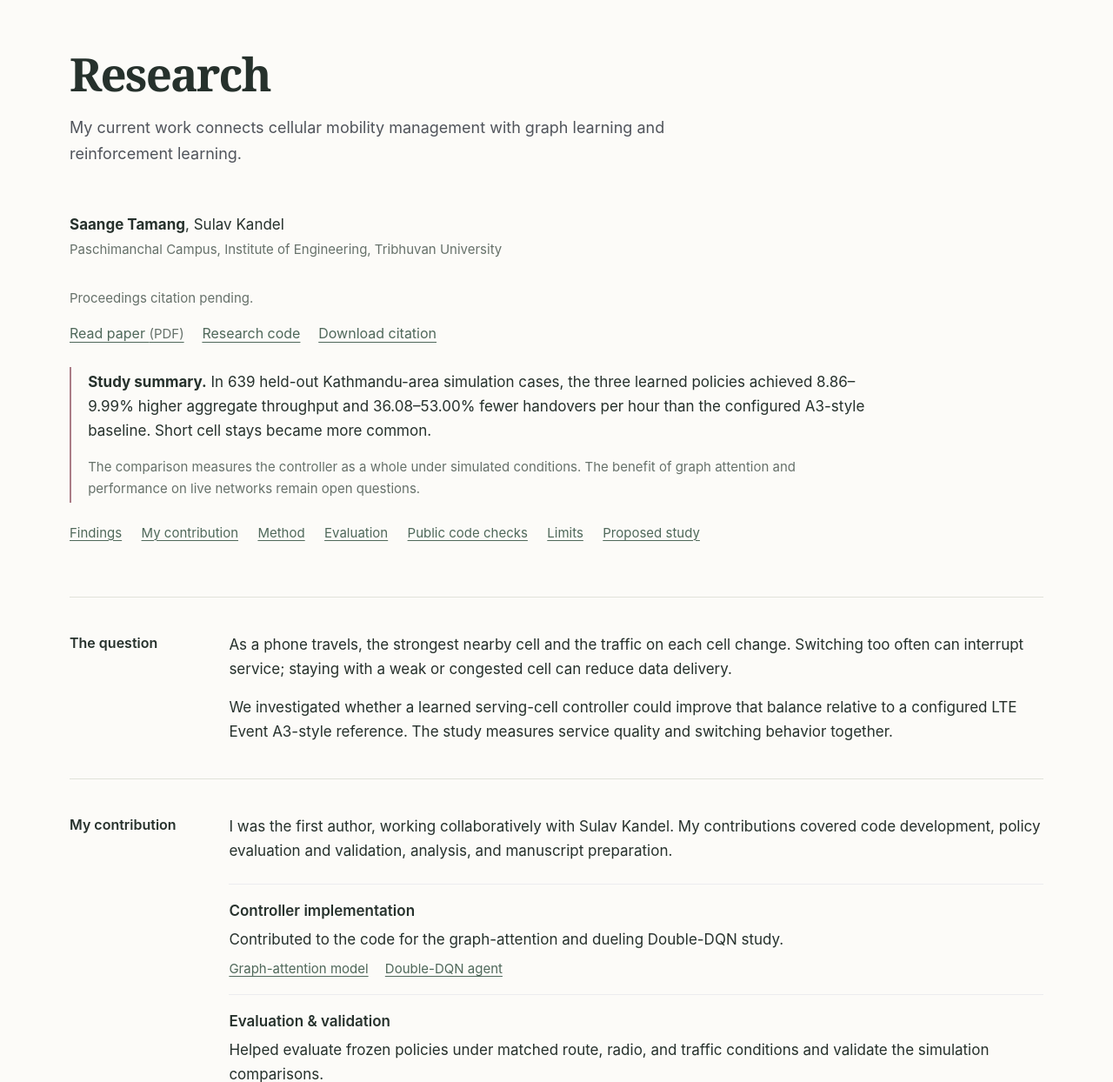
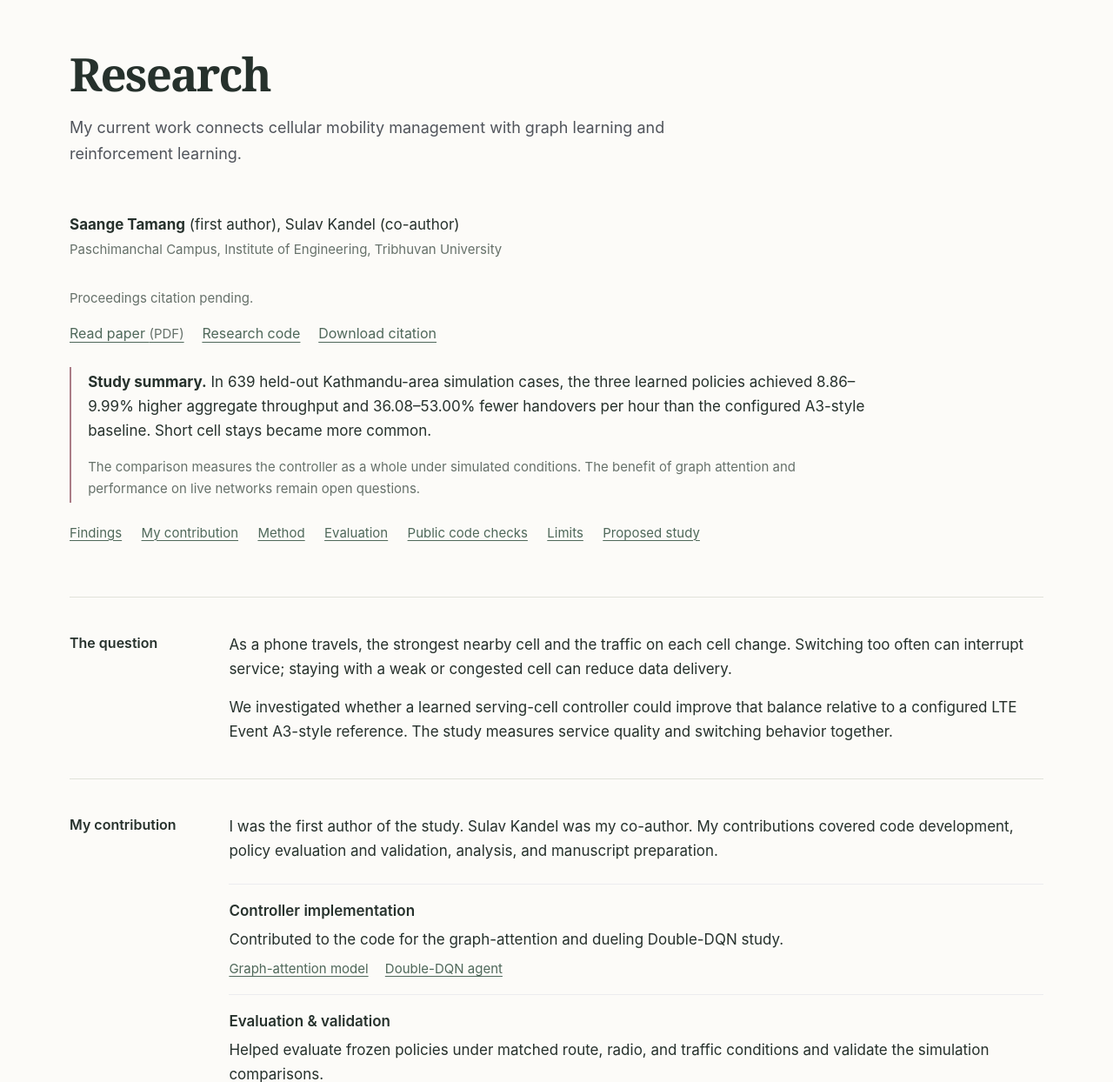
Before and after one commit to Sange-creator/Sange-creator.github.io, a Node project: template templates/research.njk in a window 1280 px wide. Shown: the part 63-1307 px from the top of the page at 87% size. Run offline with Node 20 templates, Linux system fonts and the light colour scheme; the template is opened without the code that fills it, so the values that code supplies are empty; some libraries are stand-ins or nearby versions; some web fonts are replaced.

Commit message:
Clarify conference paper author roles

```diff
--- a/templates/cv.njk
+++ b/templates/cv.njk
@@ -25,7 +25,7 @@
 </section>
 <section class="section-row" aria-labelledby="research-heading">
   <h2 class="section-label" id="research-heading">Research</h2>
-  <div class="section-body"><h3 class="publication-title">{{ profile.paperTitle }}</h3><p><strong>Saange Tamang</strong>, Sulav Kandel</p><p class="status">{{ profile.paperStatus }}<br><span class="small-note">Proceedings citation pending.</span></p><p>Collaborative contributions to coding, evaluation, validation, analysis, and manuscript preparation.</p><a href="/research/">Methods, findings, and supporting material</a></div>
+  <div class="section-body"><h3 class="publication-title">{{ profile.paperTitle }}</h3><p><strong>Saange Tamang</strong> (first author), Sulav Kandel (co-author)</p><p class="status">{{ profile.paperStatus }}<br><span class="small-note">Proceedings citation pending.</span></p><p>Collaborative contributions to coding, evaluation, validation, analysis, and manuscript preparation.</p><a href="/research/">Methods, findings, and supporting material</a></div>
 </section>
 <section class="section-row" aria-labelledby="experience-heading">
   <h2 class="section-label" id="experience-heading">Experience</h2>
--- a/templates/home.njk
+++ b/templates/home.njk
@@ -40,7 +40,7 @@
   <div class="section-heading"><h2 id="research-heading">Selected research</h2></div>
   <article class="section-body">
     <h3 class="publication-title"><a href="/research/">Graph learning for cellular handover</a></h3>
-    <p class="status">First author with Sulav Kandel · {{ profile.paperStatus }}</p>
+    <p class="status">Saange Tamang (first author), Sulav Kandel (co-author) · {{ profile.paperStatus }}</p>
     <p>Our paired simulation study found that three learned policies improved aggregate throughput and reduced handovers against the configured A3-style baseline. Short cell stays became more common.</p>
     <div class="inline-links">
       <a href="/research/#contribution-heading">My contribution</a>
--- a/templates/research.njk
+++ b/templates/research.njk
@@ -7,7 +7,7 @@
 <article>
   <header class="paper-header">
     <h2>{{ profile.paperTitle }}</h2>
-    <p class="authors"><strong>Saange Tamang</strong>, Sulav Kandel<br><span class="small-note">Paschimanchal Campus, Institute of Engineering, Tribhuvan University</span></p>
+    <p class="authors"><strong>Saange Tamang</strong> (first author), Sulav Kandel (co-author)<br><span class="small-note">Paschimanchal Campus, Institute of Engineering, Tribhuvan University</span></p>
     <p class="status">{{ profile.paperStatus }}<br><span class="small-note">Proceedings citation pending.</span></p>
     <div class="inline-links">
       <a href="/assets/documents/handover-study.pdf">Read paper <span class="small-note">(PDF)</span></a>
@@ -32,7 +32,7 @@
   <section class="section-row" aria-labelledby="contribution-heading">
     <h2 class="section-label" id="contribution-heading">My contribution</h2>
     <div class="section-body">
-      <p>I was the first author, working collaboratively with Sulav Kandel. My contributions covered code development, policy evaluation and validation, analysis, and manuscript preparation.</p>
+      <p>I was the first author of the study. Sulav Kandel was my co-author. My contributions covered code development, policy evaluation and validation, analysis, and manuscript preparation.</p>
       <dl class="contribution-list">
         <div><dt>Controller implementation</dt><dd>Contributed to the code for the graph-attention and dueling Double-DQN study.<span class="artifact-links"><a href="{{ profile.code }}/blob/main/src/toponet/models/graph_q.py">Graph-attention model</a><a href="{{ profile.code }}/blob/main/src/toponet/agents/ddqn.py">Double-DQN agent</a></span></dd></div>
         <div><dt>Evaluation &amp; validation</dt><dd>Helped evaluate frozen policies under matched route, radio, and traffic conditions and validate the simulation comparisons.<span class="artifact-links"><a href="{{ profile.code }}/blob/main/src/toponet/evaluation/replay.py">Policy replay</a><a href="{{ profile.code }}/blob/main/tests/test_core.py">Numerical checks</a></span></dd></div>
```
Also changed, not shown: 4 other files.
